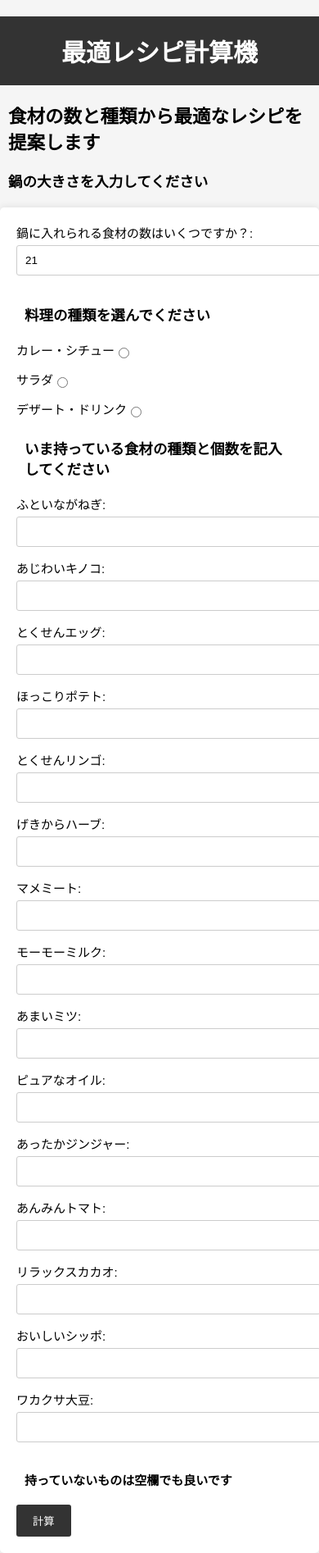
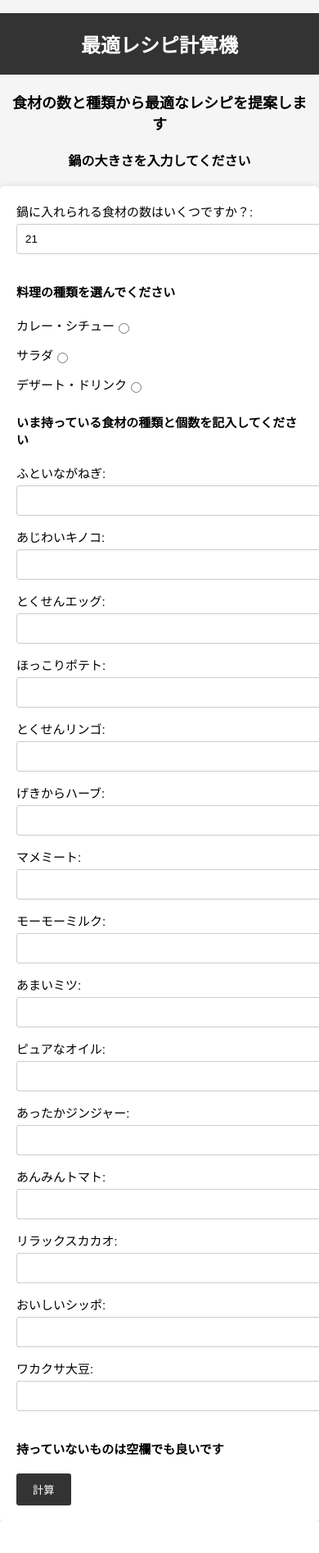
Before and after one commit to kaiseiphys/SleepRecipe, a Flask app: page / in a window 390 px wide. Shown: the whole page at 82% size. After the commit the page ends 1856 px from the top, so only its background shows below. Run offline with Flask 3, Linux system fonts and the light colour scheme.

Commit message:
レスポンシブcss

```diff
--- a/flaskr/static/css/style.css
+++ b/flaskr/static/css/style.css
@@ -1,4 +1,4 @@
-/* style.css */
+/* 全体のスタイル */
 @charset "UTF-8";
 
 body {
@@ -16,7 +16,8 @@ h1 {
     padding: 20px 10px;
 }
 
-h2, h3, h4 {
+h2, h3 {
+    text-align: center;
     margin: 20px 10px;
 }
 
@@ -64,3 +65,32 @@ button[type="submit"] {
 button[type="submit"]:hover {
     background-color: #555;
 }
+
+/* レスポンシブなスタイル */
+/* タブレット用スタイル */
+@media (min-width: 768px) and (max-width: 1024px) {
+    h1 {
+        font-size: 36px;
+    }
+    h2 {
+        font-size: 24px;
+    }
+    h3 {
+        font-size: 20px;
+    }
+    /* その他の要素に対するスタイルを追加 */
+}
+
+/* スマートフォン用スタイル */
+@media (max-width: 767px) {
+    h1 {
+        font-size: 24px;
+    }
+    h2 {
+        font-size: 18px;
+    }
+    h3 {
+        font-size: 16px;
+    }
+    /* その他の要素に対するスタイルを追加 */
+}
--- a/flaskr/templates/index.html
+++ b/flaskr/templates/index.html
@@ -5,6 +5,7 @@
     <title>最適レシピ計算</title>
     <!-- <link rel="stylesheet" href="../static/css/style.css"> -->
     <link rel="stylesheet" type="text/css" href="{{ url_for('static', filename='css/style.css') }}">
+    <meta name="viewport" content="width=device-width, initial-scale=1">
 </head>
 <body>
     <h1>最適レシピ計算機</h1>
@@ -14,7 +15,7 @@
         <label for="negi">鍋に入れられる食材の数はいくつですか？:</label>
         <input type="number" id="pot_size" name="pot_size" value="21" required><br>
 
-    <h3>料理の種類を選んでください</h3>
+        <h4>料理の種類を選んでください</h4>
             <div>
                 <label for="curry">カレー・シチュー</label>
                 <input type="radio" name="variety" id="curry", value="1" required>
@@ -28,7 +29,7 @@
                 <input type="radio" name="variety" id="drink" value="3" required>
             </div>
 
-    <h3>いま持っている食材の種類と個数を記入してください</h3>
+        <h4>いま持っている食材の種類と個数を記入してください</h4>
             <label for="negi">ふといながねぎ:</label>
             <input type="number" id="negi" name="negi"><br>
 
--- a/flaskr/templates/result.html
+++ b/flaskr/templates/result.html
@@ -4,6 +4,7 @@
     <meta charset="UTF-8">
     <title>計算結果</title>
     <link rel="stylesheet" type="text/css" href="{{ url_for('static', filename='css/style.css') }}">
+    <meta name="viewport" content="width=device-width, initial-scale=1">
 </head>
 <body>
     <h1>計算結果</h1>
```
Lines whose indentation alone changed are shown as unchanged.
